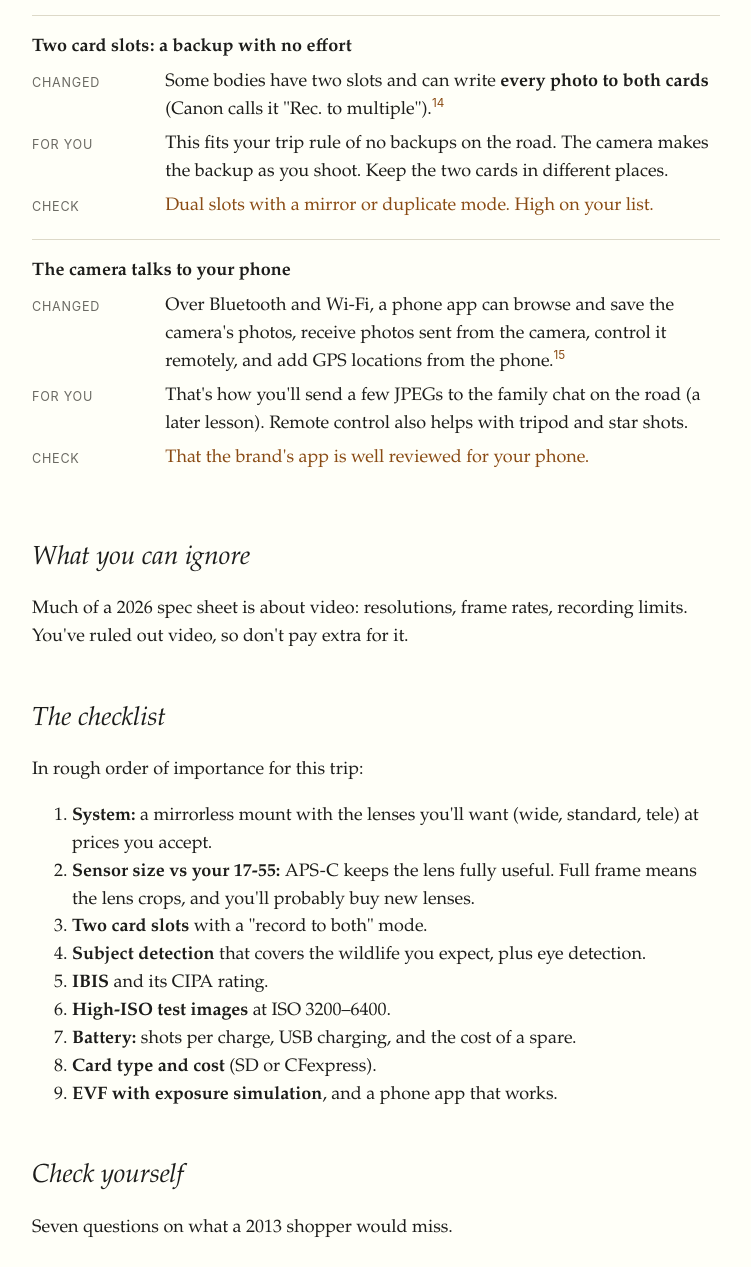
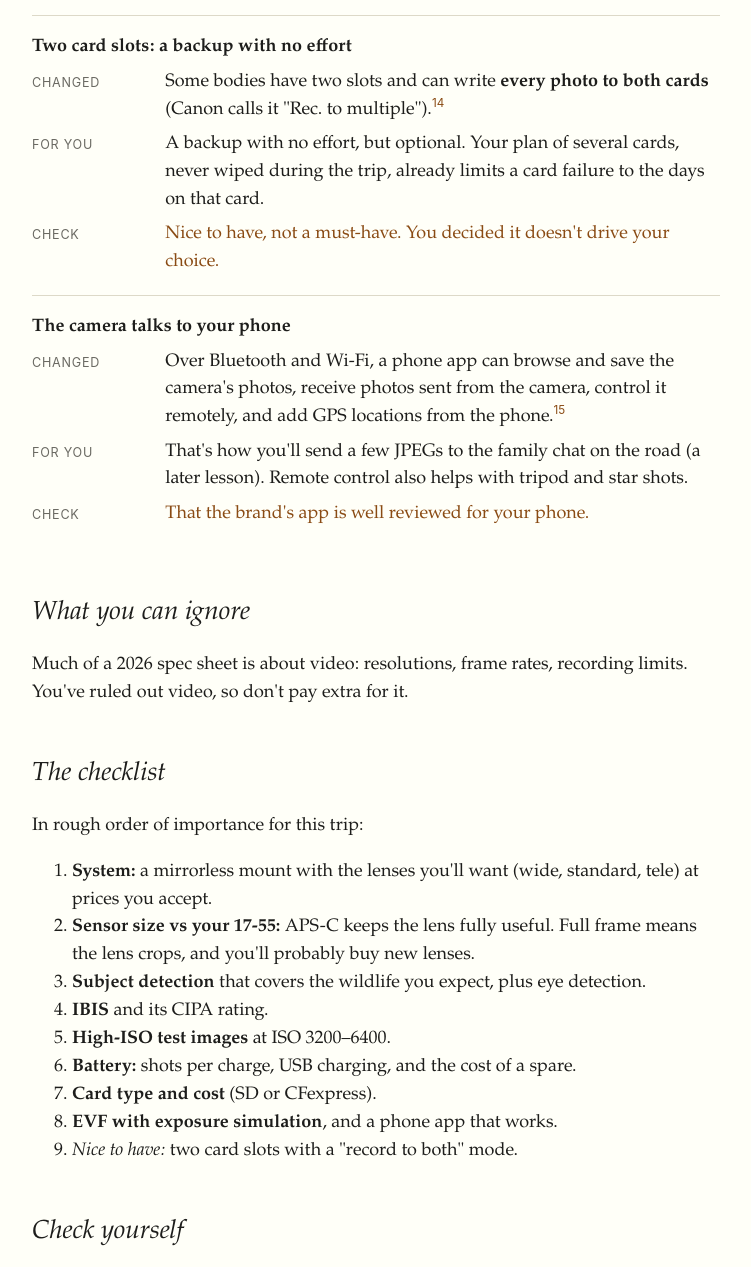
Before and after one commit to tijlk/photography-course, a plain HTML site: page lessons/0004-back-from-2013.html in a window 1280 px wide. Shown: the part 4601-5868 px from the top of the page, without its empty margins (264-1015 px from the left). Drawn offline with Linux system fonts and the light colour scheme.

Commit message:
Treat dual card slots as nice-to-have, per learner preference
Co-Authored-By: Claude Opus 5.5 <noreply@anthropic.com>
Claude-Session: https://claude.ai/code/session_01QJg6WsdJGUTZQuJgkif29f

```diff
--- a/lessons/0004-back-from-2013.html
+++ b/lessons/0004-back-from-2013.html
@@ -156,8 +156,8 @@
   <h3>Two card slots: a backup with no effort</h3>
   <dl>
     <dt>Changed</dt><dd>Some bodies have two slots and can write <strong>every photo to both cards</strong> (Canon calls it "Rec. to multiple").<sup class="cite"><a href="#s14">14</a></sup></dd>
-    <dt>For you</dt><dd>This fits your trip rule of no backups on the road. The camera makes the backup as you shoot. Keep the two cards in different places.</dd>
-    <dt>Check</dt><dd class="check">Dual slots with a mirror or duplicate mode. High on your list.</dd>
+    <dt>For you</dt><dd>A backup with no effort, but optional. Your plan of several cards, never wiped during the trip, already limits a card failure to the days on that card.</dd>
+    <dt>Check</dt><dd class="check">Nice to have, not a must-have. You decided it doesn't drive your choice.</dd>
   </dl>
 </section>
 
@@ -178,13 +178,13 @@
 <ol>
   <li><strong>System:</strong> a mirrorless mount with the lenses you'll want (wide, standard, tele) at prices you accept.</li>
   <li><strong>Sensor size vs your 17-55:</strong> APS-C keeps the lens fully useful. Full frame means the lens crops, and you'll probably buy new lenses.</li>
-  <li><strong>Two card slots</strong> with a "record to both" mode.</li>
   <li><strong>Subject detection</strong> that covers the wildlife you expect, plus eye detection.</li>
   <li><strong>IBIS</strong> and its CIPA rating.</li>
   <li><strong>High-ISO test images</strong> at ISO 3200–6400.</li>
   <li><strong>Battery:</strong> shots per charge, USB charging, and the cost of a spare.</li>
   <li><strong>Card type and cost</strong> (SD or CFexpress).</li>
   <li><strong>EVF with exposure simulation</strong>, and a phone app that works.</li>
+  <li><em>Nice to have:</em> two card slots with a "record to both" mode.</li>
 </ol>
 
 <h2>Check yourself</h2>
```
Also changed, not shown: lessons/0005-choosing-a-system.html (+1 -1 lines), reference/modern-camera-tech.html (+1 -1 lines), 1 other file.
